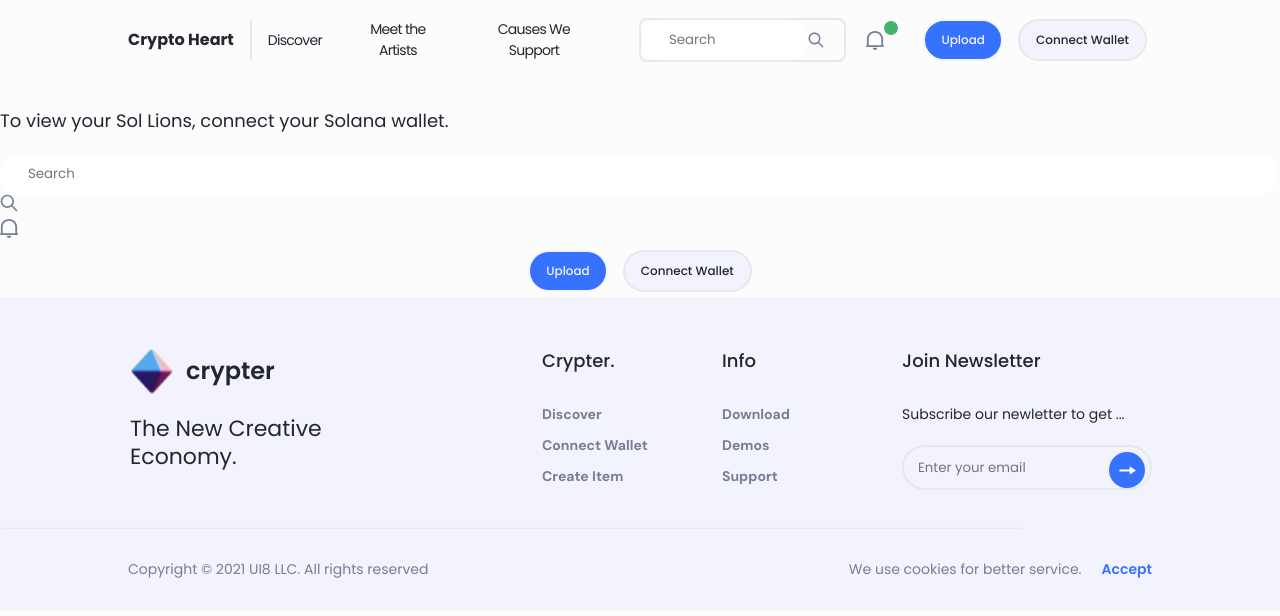
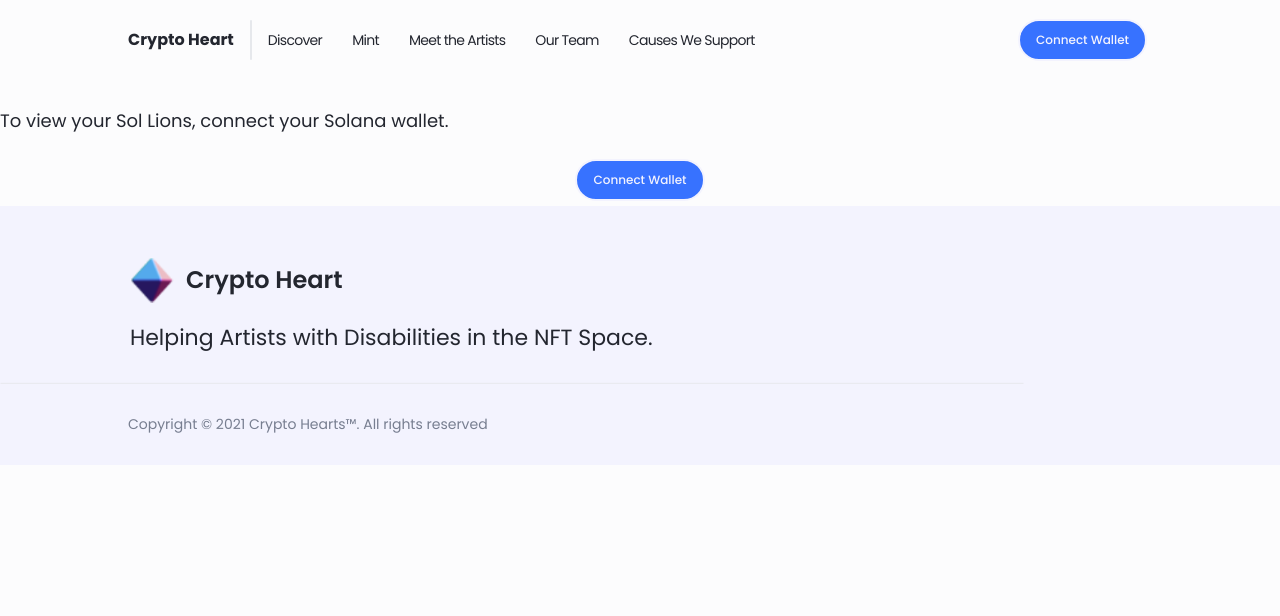
Before and after one commit to EthanMKavanagh/cryptohearts, a React (Create React App) app: page /mine in a window 1280 px wide. Shown: the top 616 px of the page. Built offline with nearby package versions, Linux system fonts and the light colour scheme.

Commit message:
Re-do website

```diff
--- a/src/components/ConnectWallet.jsx
+++ b/src/components/ConnectWallet.jsx
@@ -35,17 +35,18 @@
 const ConnectWallet = () => {
   return (
     <div className="navbar-buttons">
-      <div className="search">
+      {/* <div className="search">
         <input placeholder="Search" type="text" className="white" />
         <SearchIcon />
-      </div>
-      <div className="bell">
+      </div> */}
+      {/* <div className="bell">
         <BellIcon />
         <span className="bell__circle" />
-      </div>
+      </div> */}
       <div className="button-group">
-        <button className="button">Upload</button>
-        <button className="button button--light">Connect Wallet</button>
+        {/* <button className="button">Upload</button> */}
+        {/* <button className="button button--light">Connect Wallet</button> */}
+        <button className="button">Connect Wallet</button>
       </div>
     </div>
   );
--- a/src/components/home/Home.jsx
+++ b/src/components/home/Home.jsx
@@ -8,12 +8,11 @@
 import sideImage from "../../assets/side-image.png";
 import sideTopology from "../../assets/side-topology.svg";
 import looper from "../../assets/looper.svg";
-import Support from "./Support";
 import Team from "./Team";
-import Store from "./Store";
 import Modal from "../modal/Modal";
 import Artists from "./Artists";
 import Mint from "./Mint";
+import Support from "./Support";
 
 const Home = () => {
   const [data, setData] = useState(null);
@@ -39,12 +38,6 @@
                 1,000 randomly generated paintings, visual art, and photography
                 of various rarity.
               </p>
-
-              <div className="mint-button-container">
-                <div>
-                  <div className="mint-button">Mint</div>
-                </div>
-              </div>
             </div>
 
             {/* right */}
@@ -92,9 +85,9 @@
         </div>
       </div>
 
-      <div className="store">
+      <div id="causes-we-support" className="causes-we-support">
         <div className="container-80">
-          <Store />
+          <Support />
         </div>
       </div>
       <Modal data={data} />
--- a/src/components/home/Support.jsx
+++ b/src/components/home/Support.jsx
@@ -1,41 +1,67 @@
 import React from "react";
-import VerificationIcon from "../../assets/VerificationIcon.svg";
+import visual1 from "../../assets/marrie1.jpg";
+import visual2 from "../../assets/marrie2.png";
+import visual3 from "../../assets/marrie3.JPG";
 
-// const LineIcon = () => (
-//   <svg
-//     width="47"
-//     height="3"
-//     viewBox="0 0 47 3"
-//     fill="none"
-//     xmlns="http://www.w3.org/2000/svg"
-//   >
-//     <line
-//       x1="46.811"
-//       y1="1.71826"
-//       x2="0.0785751"
-//       y2="1.71826"
-//       stroke="#F5842F"
-//       stroke-width="2"
-//     />
-//   </svg>
-// );
+const Support = ({ data }) => {
+  return data ? (
+    <>
+      <div className="left">
+        <h2 className="heading">
+          {data.name} <br />
+        </h2>
 
-const Support = () => {
-  return (
+        {data.bio.map((text) => (
+          <p className="bio-text">{text}</p>
+        ))}
+      </div>
+      <div className="right">
+        <div className="image-container left-indent">
+          <img src={data.visual2} alt="visual" />
+          <div className="image-text">
+            <span>Visual Complexity</span>
+          </div>
+        </div>
+
+        <div className="image-container right-indent">
+          <img src={data.visual3} alt="visual" />
+          <div className="image-text">
+            <span>Visual Complexity</span>
+          </div>
+        </div>
+
+        <div className="image-container left-indent">
+          <img src={data.visual1} alt="visual" />
+          <div className="image-text">
+            <span>Visual Complexity</span>
+          </div>
+        </div>
+      </div>
+    </>
+  ) : (
     <>
-      <h1>Causes We Support</h1>
-      {/* <p>
-        Lorem ipsum dolor sit amet, consectetur adipiscing elit. A laoreet risus
-        sit interdum. Hendrerit dignissim faucibus lacus, eget suspendisse.
-        Libero, ac iaculis pellentesque at nunc ultricies egestas dui. Aliquam
-        sit non sagittis lorem.
-      </p> */}
+      <div className="left">
+        <h1 className="heading">Causes we Support</h1>
 
-      <div className="supports">
-        <div className="support">
-          <div className="transparent-layer">
-            <img src={VerificationIcon} alt="verification-icon" />
-            <span className="secondary-text">
+        <div className="image-container left-indent left-column">
+          <div className="left-column">
+            <img src={visual2} alt="visual" />
+            <div className="image-text">
+              <span>Art Studio</span>
+              <span>
+                Crypto Heart IRL studio for individuals with disabilities to
+                connect & create.
+              </span>
+            </div>
+          </div>
+        </div>
+      </div>
+      <div className="right">
+        <div className="image-container left-indent">
+          <img src={visual1} alt="visual" />
+          <div className="image-text">
+            <span>Artists with Disabilities</span>
+            <span>
               New or Established Artists with disabilities. Artists like Jeremy
               create pieces for museums, large organizations, and nonprofits.
               New Artists that need some love! Marrie is a longtime artist who
@@ -43,21 +69,13 @@
             </span>
           </div>
         </div>
-        <div className="support">
-          <div className="transparent-layer">
-            <img src={VerificationIcon} alt="verification-icon" />
-            <span className="secondary-text">
-              Crypto Heart IRL studio for individuals with disabilities to
-              connect & create.
-            </span>
-          </div>
-        </div>
-        <div className="support">
-          <div className="transparent-layer">
-            <img src={VerificationIcon} alt="verification-icon" />
-            <span className="secondary-text">
-              Rumi — Rumi helps individuals with disabilities live independently
-              by connecting them to supportive roommates.
+        <div className="image-container right-indent">
+          <img src={visual3} alt="visual" />
+          <div className="image-text">
+            <span>Rumi</span>
+            <span>
+              Rumi helps individuals with disabilities live independently by
+              connecting them to supportive roommates.
               <a
                 href="https://meetmyrumi.com"
                 target="_blank"
--- a/src/components/home/Team.jsx
+++ b/src/components/home/Team.jsx
@@ -59,7 +59,7 @@
           </a>
           <span>Tech - Defijesus </span>
         </div>
-        <div className="member">
+        {/* <div className="member">
           <img src={dewey} alt="dewey" />
           <a
             href="https://twitter.com/0xDewey"
@@ -69,7 +69,7 @@
             @Dewey
           </a>
           <span>Tech - Dewey</span>
-        </div>
+        </div> */}
         <div className="member">
           <img src={kavy} alt="kavy" />
           <a
--- a/src/components/modal/Modal.jsx
+++ b/src/components/modal/Modal.jsx
@@ -1,5 +1,5 @@
 import React from "react";
-import Store from "../home/Store";
+import Store from "../home/Support";
 
 const Modal = ({ data }) => {
   const closeModal = (e) => {
--- a/src/layouts/Footer.jsx
+++ b/src/layouts/Footer.jsx
@@ -45,52 +45,9 @@
           <div className="brand">
             <div className="brand__logo">
               <img src={Logo} alt="logo" />
-              <p>crypter</p>
+              <p>Crypto Heart</p>
             </div>
-            <h4>
-              The New Creative <br />
-              Economy.
-            </h4>
-          </div>
-          <div className="footer-menu">
-            <div className="menu">
-              <p className="heading">Crypter.</p>
-              <ul>
-                <li>Discover</li>
-                <li>Connect Wallet</li>
-                <li>Create Item</li>
-              </ul>
-            </div>
-
-            <div className="menu">
-              <p className="heading">Info</p>
-              <ul>
-                <li>Download</li>
-                <li>Demos</li>
-                <li>Support</li>
-              </ul>
-            </div>
-
-            <div className="menu newsletter">
-              <p className="heading">Join Newsletter</p>
-              <div className="form-container">
-                <p>Subscribe our newletter to get ...</p>
-                <form
-                  onSubmit={(e) => console.log("form submitted")}
-                  className="form"
-                >
-                  <input
-                    className="transparent"
-                    type="email"
-                    placeholder="Enter your email"
-                    required
-                  />
-                  <button type="submit" className="form-submit">
-                    <ArrowIcon />
-                  </button>
-                </form>
-              </div>
-            </div>
+            <h4>Helping Artists with Disabilities in the NFT Space.</h4>
           </div>
         </div>
 
@@ -101,12 +58,8 @@
         <div className="container-80">
           <div className="footer-copyright">
             <p className="copyright-text">
-              Copyright © 2021 UI8 LLC. All rights reserved
+              Copyright © 2021 Crypto Hearts™. All rights reserved
             </p>
-            <div className="cookie">
-              <p className="cookie-text">We use cookies for better service.</p>
-              <p className="cookie-accept">Accept</p>
-            </div>
           </div>
         </div>
       </div>
--- a/src/layouts/Navbar.jsx
+++ b/src/layouts/Navbar.jsx
@@ -93,6 +93,23 @@
           </div>
           <div className="navbar-item">
             <Link
+              to="#get-your-art"
+              onClick={() => {
+                const element = document.getElementById("get-your-art");
+                if (element) {
+                  window.scrollTo({
+                    top: element.offsetTop - 120,
+                    behavior: "smooth",
+                  });
+                }
+              }}
+              className="navbar-link"
+            >
+              Mint
+            </Link>
+          </div>
+          <div className="navbar-item">
+            <Link
               to="#meet-the-artists"
               onClick={() => {
                 const element = document.getElementById("meet-the-artists");
@@ -110,12 +127,29 @@
           </div>
           <div className="navbar-item">
             <Link
+              to="#our-team"
+              onClick={() => {
+                const element = document.getElementById("our-team");
+                if (element) {
+                  window.scrollTo({
+                    top: element.offsetTop - 120,
+                    behavior: "smooth",
+                  });
+                }
+              }}
+              className="navbar-link"
+            >
+              Our Team
+            </Link>
+          </div>
+          <div className="navbar-item">
+            <Link
               to="#causes-we-support"
               onClick={() => {
                 const element = document.getElementById("causes-we-support");
                 if (element) {
                   window.scrollTo({
-                    top: element.offsetTop - 120,
+                    top: element.offsetTop - 90,
                     behavior: "smooth",
                   });
                 }
--- a/src/styles/layout/_footer.scss
+++ b/src/styles/layout/_footer.scss
@@ -53,7 +53,7 @@
     }
 
     .brand {
-      width: 30%;
+      width: 100%;
       &__logo {
         display: flex;
         align-items: center;
```
Also changed, not shown: src/components/home/Store.jsx (deleted, +0 -117 lines), src/styles/pages/_home.scss (+16 -8 lines).
